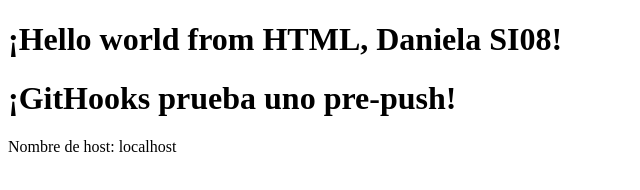
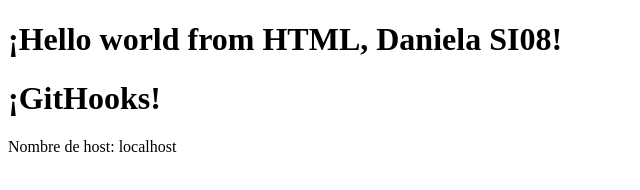
Before and after one commit to Danyss09/GitHook_HTML, a website: page index.html in a window 1280 px wide. Shown: the whole page, without its empty margins (0-640 px from the left). Drawn offline with Linux system fonts and the light colour scheme.

Commit message:
#Tarea: Agregar package.json

```diff
--- a/index.html
+++ b/index.html
@@ -8,7 +8,7 @@
 <body>
 
     <h1>¡Hello world from HTML, Daniela SI08!</h1>
-    <h1>¡GitHooks prueba uno pre-push!</h1>
+    <h1>¡GitHooks!</h1>
 
  <p>Nombre de host: <span id="hostname"></span></p>
 
```
Also changed, not shown: package.json (added, +11 -0 lines).
